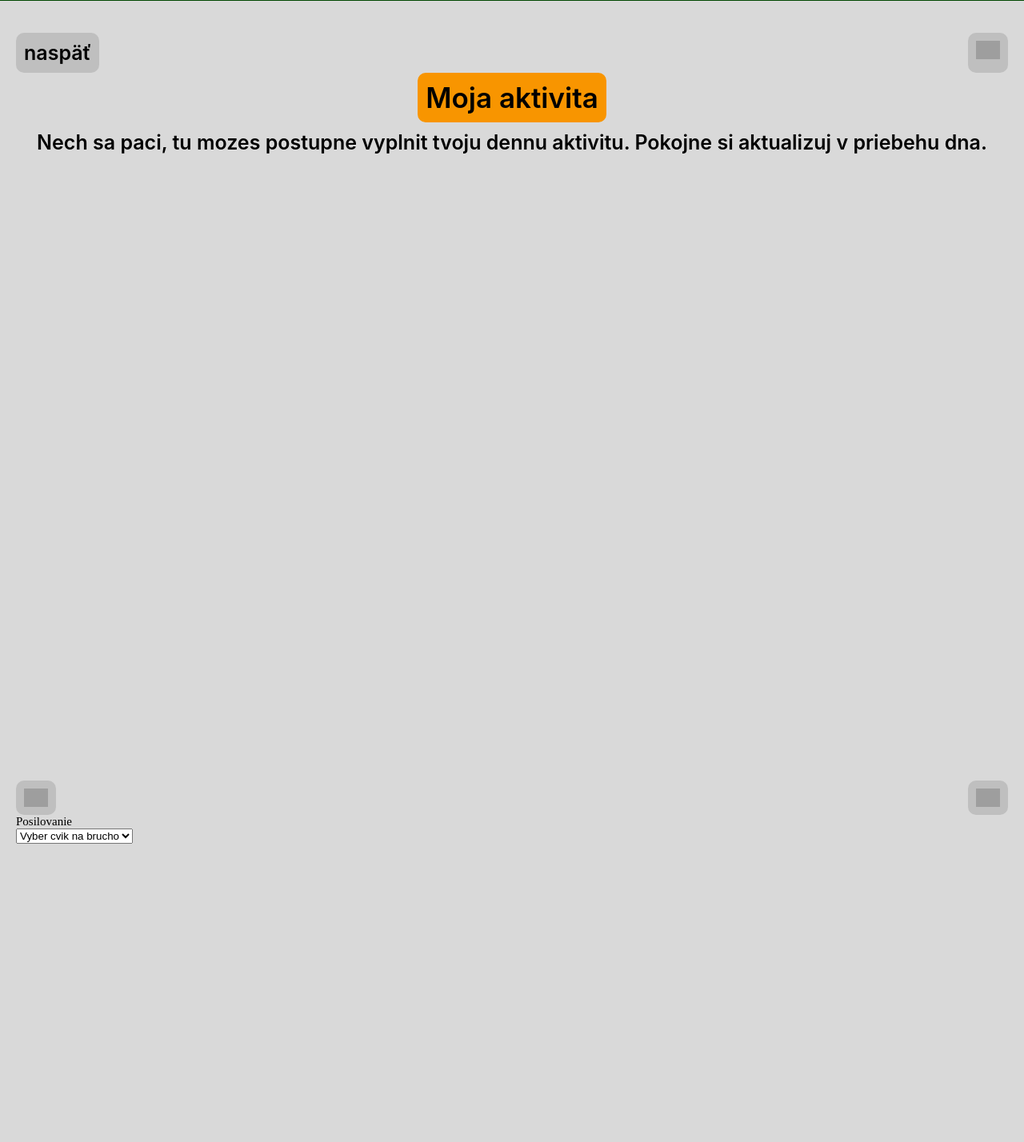
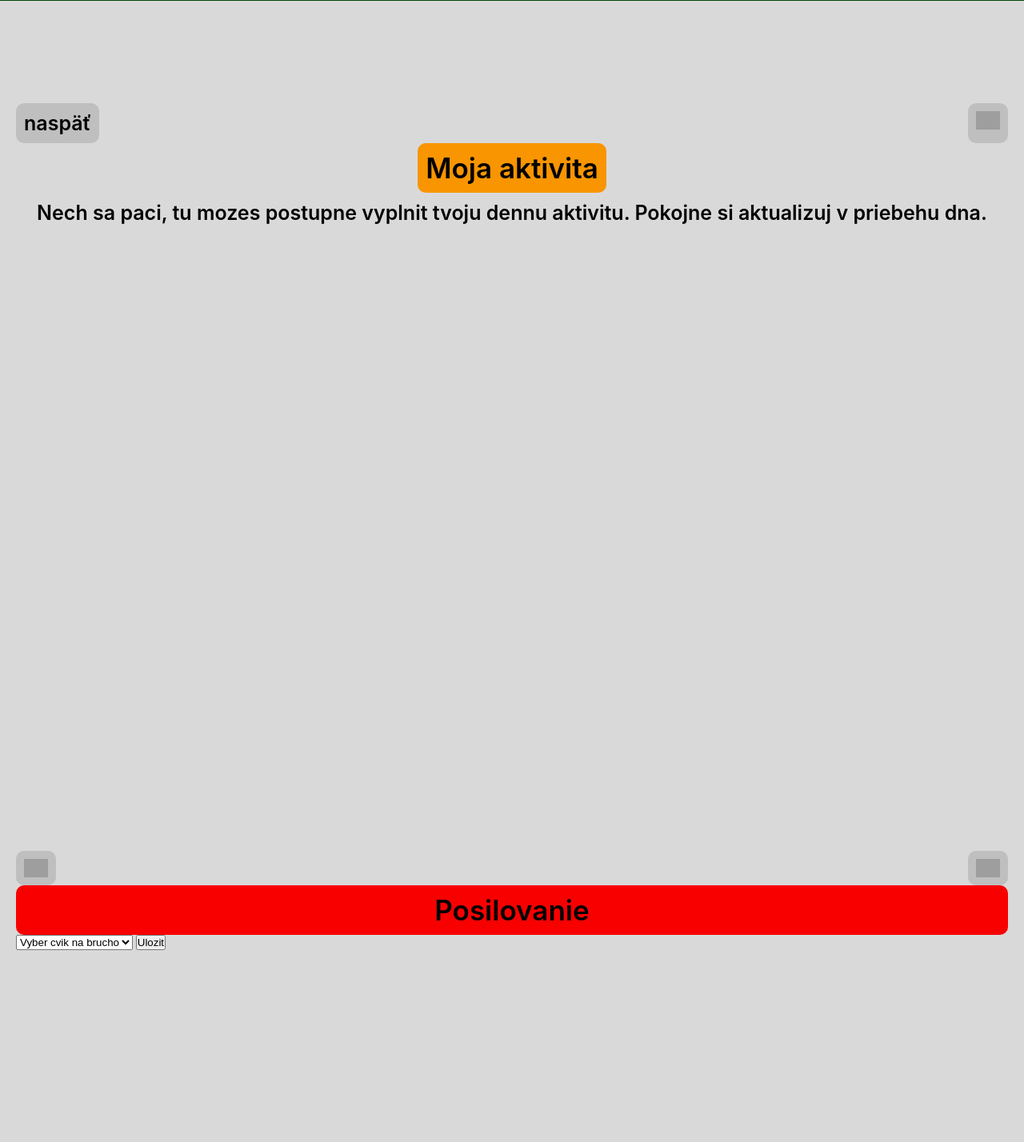
Before and after one commit to stamed13/ROP_beHealth-beFit, a PHP site: page /1-pages/4-my-training/1-training/2-training/1-activity/activity.php in a window 1280 px wide. Shown: the part 114-1542 px from the top of the page at 80% size. Run offline with PHP 8.4, Linux system fonts and the light colour scheme; data comes from the database, SQL or seed files in the repository; data that the repository does not hold is empty; style sheets or scripts are compiled from the project's sources; grey boxes are pictures that could not be loaded.

Commit message:
update activity page, generate select exercise

```diff
--- a/1-pages/4-my-training/1-training/2-training/1-activity/activity.php
+++ b/1-pages/4-my-training/1-training/2-training/1-activity/activity.php
@@ -15,6 +15,9 @@
     require_once ('../../../../../2-tools/E-login/helper/config.php');
     require_once ('../../../../../2-tools/E-login/helper/Helper.php');
 
+    debug($_POST, "formular [data]");
+
+    //daj to cali a druhe stretch...
     $exercises =  mySQLall($conn, "SELECT * FROM exercises WHERE partId='4'");
 
 ?>
@@ -43,7 +46,7 @@
                 <div class="form-content">
                     <div class="form-title">Posilovanie</div>
 
-                    <form action="" method="post">
+                    <form action="" method="post" id="calisthenics">
 
                         <select id="exercise" name="exercise"
                         class="" >
@@ -58,6 +61,9 @@
                                 </option>
                             <?php endforeach ?>
                         </select>
+
+                        <input type="submit" id="bt-register" name="submit"
+                        value="Ulozit">
 
                     </form>
                 </div>
--- a/1-pages/4-my-training/1-training/2-training/1-activity/styles/activity.css
+++ b/1-pages/4-my-training/1-training/2-training/1-activity/styles/activity.css
@@ -35,14 +35,14 @@
   }
 }
 
-#content #activity #main-content {
+#content #activity #main #main-content {
   display: -ms-grid;
   display: grid;
   justify-items: center;
   gap: 10px;
 }
 
-#content #activity #main-content #content-title {
+#content #activity #main #main-content #content-title {
   padding: 10px;
   display: -ms-grid;
   display: grid;
@@ -55,7 +55,7 @@
   text-align: center;
 }
 
-#content #activity #main-content #activity-info {
+#content #activity #main #main-content #activity-info {
   display: -ms-grid;
   display: grid;
   justify-items: center;
@@ -91,6 +91,19 @@
   #content #activity .form {
     padding-top: 135px;
   }
+}
+
+#content #activity .form .form-content .form-title {
+  padding: 10px;
+  display: -ms-grid;
+  display: grid;
+  justify-items: center;
+  background: #f80000;
+  border-radius: 10px;
+  font-family: 'Inter', sans-serif;
+  font-weight: 600;
+  font-size: 35px;
+  text-align: center;
 }
 
 #content #activity .buttons-arrow {
--- a/1-pages/4-my-training/1-training/2-training/1-activity/styles/activity.scss
+++ b/1-pages/4-my-training/1-training/2-training/1-activity/styles/activity.scss
@@ -21,7 +21,6 @@
             }
             @media(min-width: 800px) {
                 padding-top: 135px;
-            }
             }
 
             #main-content {
@@ -50,6 +49,7 @@
                     text-align: center;
                 }
             }
+        }
 
         .form {
             min-height: 100vh;
@@ -66,10 +66,21 @@
             @media(min-width: 800px) {
                 padding-top: 135px;
             }
-        }
 
             .form-content {
 
+                .form-title {
+                    padding: 10px;
+                    display: grid;
+                    justify-items: center;
+                    background: #f80000;
+                    border-radius: 10px;
+                    font-family: 'Inter', sans-serif;
+                    font-weight: 600;
+                    font-size: 35px;
+                    text-align: center;
+                }
+            }
         }
 
         .buttons-arrow {
```
Also changed, not shown: 1 other file. Lines whose indentation alone changed are shown as unchanged.
